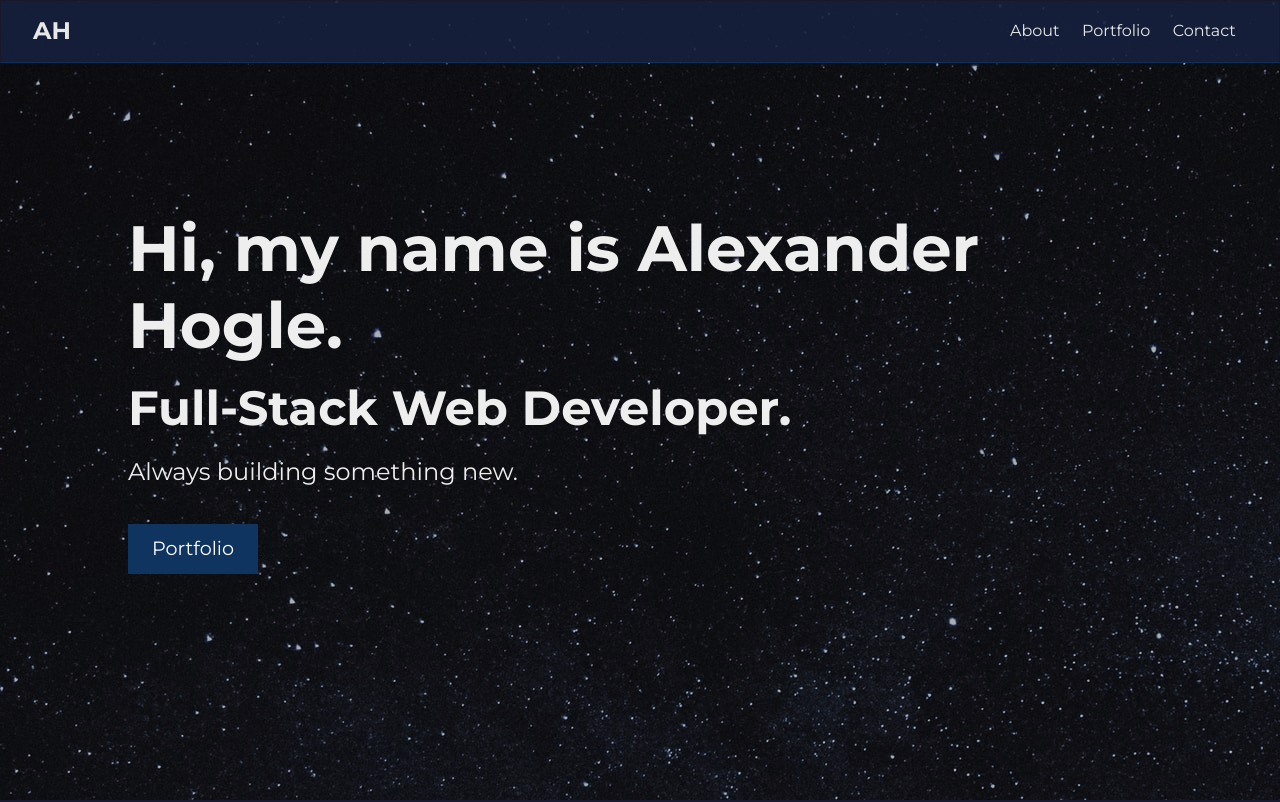
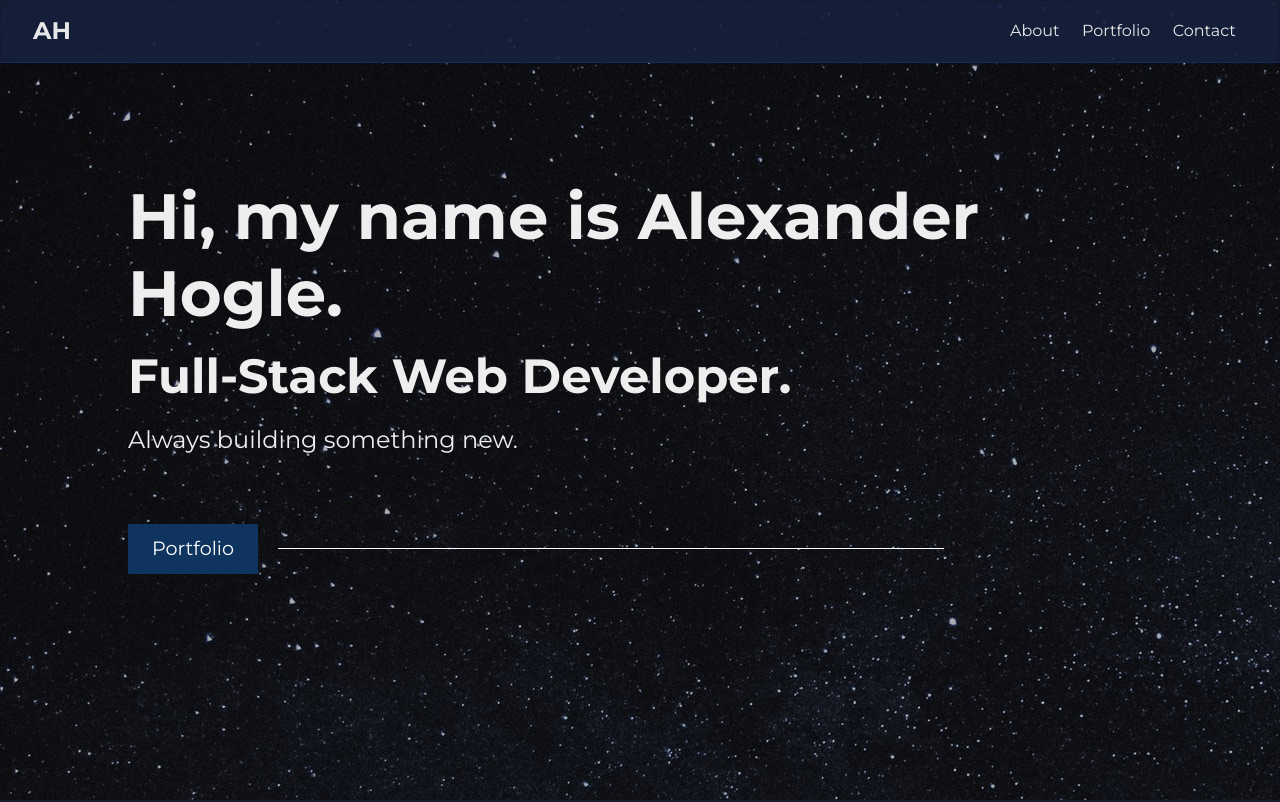
Before and after one commit to alxndrryan/alxndrryan.com, a React (Create React App) app: page / in a window 1280 px wide. Shown: the top 802 px of the page. Built offline with nearby package versions, Linux system fonts and the light colour scheme.

Commit message:
adds margin-top to button and adds line for styling

```diff
--- a/src/components/Home.js
+++ b/src/components/Home.js
@@ -6,8 +6,9 @@ const Home = () => {
           <h1 className="x-large">Hi, my name is Alexander Hogle.</h1>
           <h2 className="large">Full-Stack Web Developer.</h2>
           <p className="lead">Always building something new.</p>
-          <div>
-            <a className="btn btn-primary my-1">Portfolio</a>
+          <div className="port-btn">
+            <a className="btn btn-primary my-3">Portfolio</a>
+            <div className="line-1"></div>
           </div>
         </div>
       </div>
--- a/src/scss/App.scss
+++ b/src/scss/App.scss
@@ -61,6 +61,24 @@ img {
         overflow: hidden;
         list-style: none;
     }
+}
+
+// Home
+
+.port-btn {
+    display: flex;
+    flex-direction: row;
+    align-items: center;
+
+}
+
+.line-1 {
+
+    height: auto;
+    border-bottom: 1px solid white;
+    width: 65%;
+    margin-left: 20px;
+
 }
 
 // Footer
```
Also changed, not shown: src/css/App.min.css.
